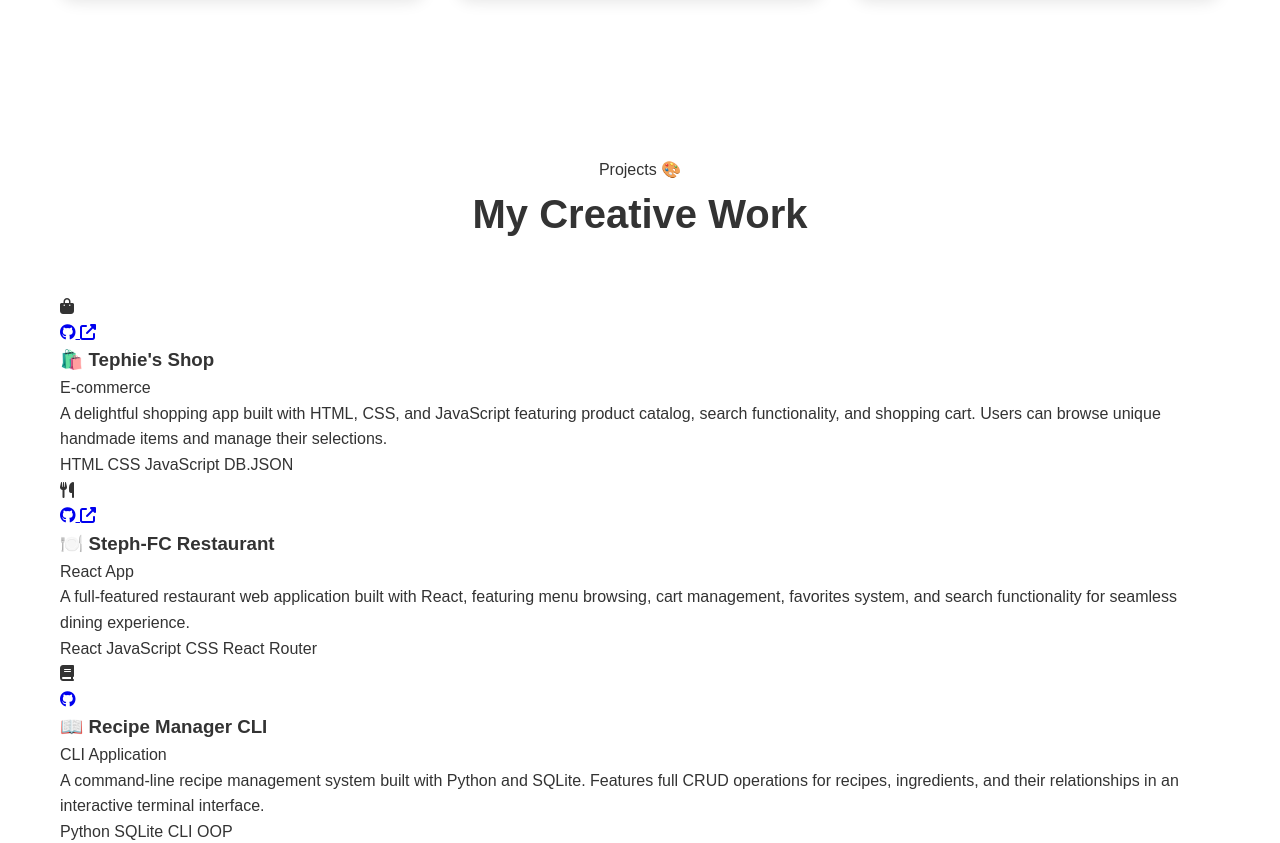
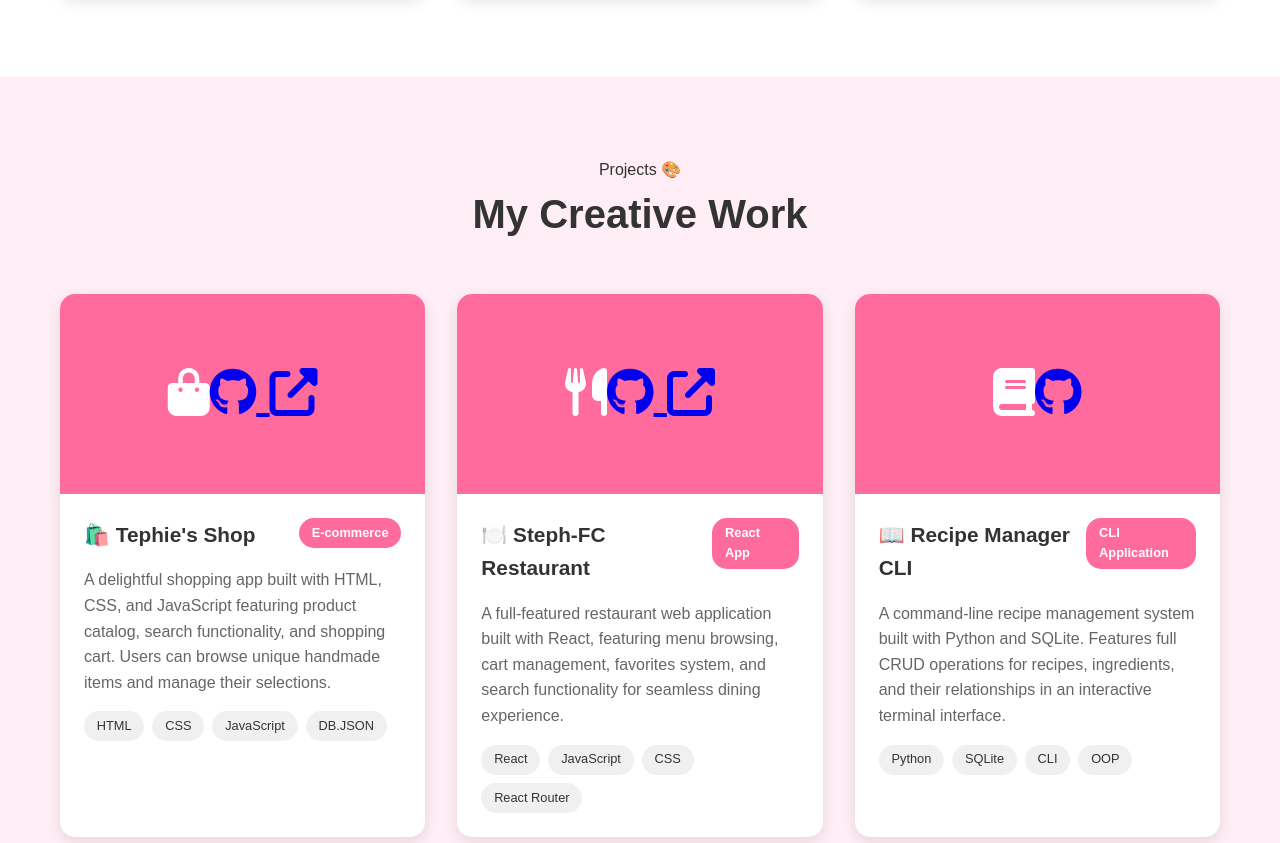
Before and after one commit to Stephanieest/myportfolio, a plain HTML site: page index.html in a window 1280 px wide. Shown: the part 2072-2915 px from the top of the page. Drawn offline with Linux system fonts and the light colour scheme.

Commit message:
styled projects section

```diff
--- a/style.css
+++ b/style.css
@@ -229,3 +229,81 @@ section {
     width: 0;
     transition: width 1.5s ease-in-out;
 }
+/* ===== PROJECTS SECTION STYLES ===== */
+.projects {
+    background: #ffeef5;
+}
+
+.projects-grid {
+    display: grid;
+    grid-template-columns: repeat(auto-fit, minmax(350px, 1fr));
+    gap: 2rem;
+}
+
+.project-card {
+    background: white;
+    border-radius: 15px;
+    overflow: hidden;
+    box-shadow: 0 5px 15px rgba(0,0,0,0.1);
+    transition: transform 0.3s ease;
+}
+
+.project-card:hover {
+    transform: translateY(-5px);
+}
+
+.project-image {
+    height: 200px;
+    background: #ff6b9d;
+    display: flex;
+    align-items: center;
+    justify-content: center;
+    color: white;
+    font-size: 3rem;
+}
+
+.project-content {
+    padding: 1.5rem;
+}
+
+.project-header {
+    display: flex;
+    justify-content: space-between;
+    align-items: start;
+    margin-bottom: 1rem;
+}
+
+.project-header h3 {
+    color: #333;
+    font-size: 1.3rem;
+}
+
+.project-badge {
+    background: #ff6b9d;
+    color: white;
+    padding: 0.3rem 0.8rem;
+    border-radius: 15px;
+    font-size: 0.8rem;
+    font-weight: 600;
+}
+
+.project-description {
+    color: #666;
+    line-height: 1.6;
+    margin-bottom: 1rem;
+}
+
+.project-tech {
+    display: flex;
+    flex-wrap: wrap;
+    gap: 0.5rem;
+}
+
+.tech-tag {
+    background: #f0f0f0;
+    color: #333;
+    padding: 0.3rem 0.8rem;
+    border-radius: 15px;
+    font-size: 0.8rem;
+    font-weight: 500;
+}
```
